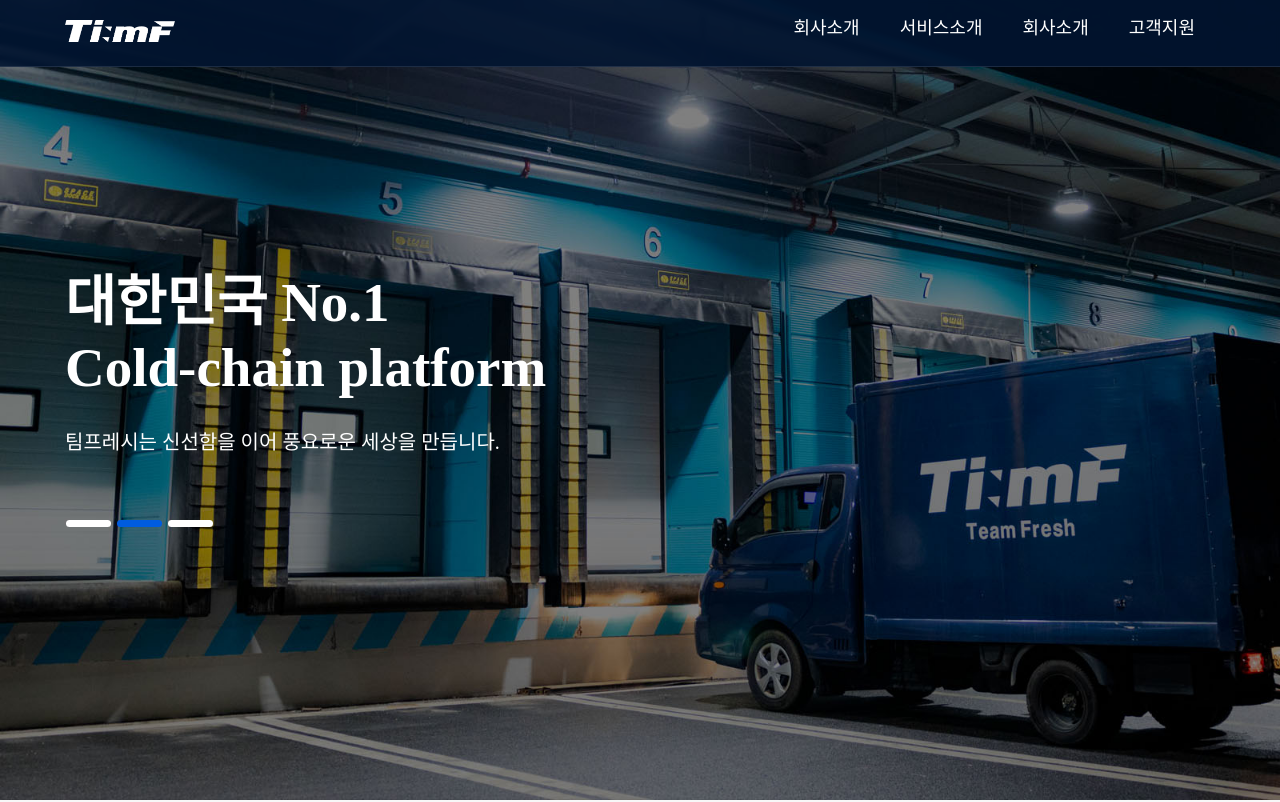
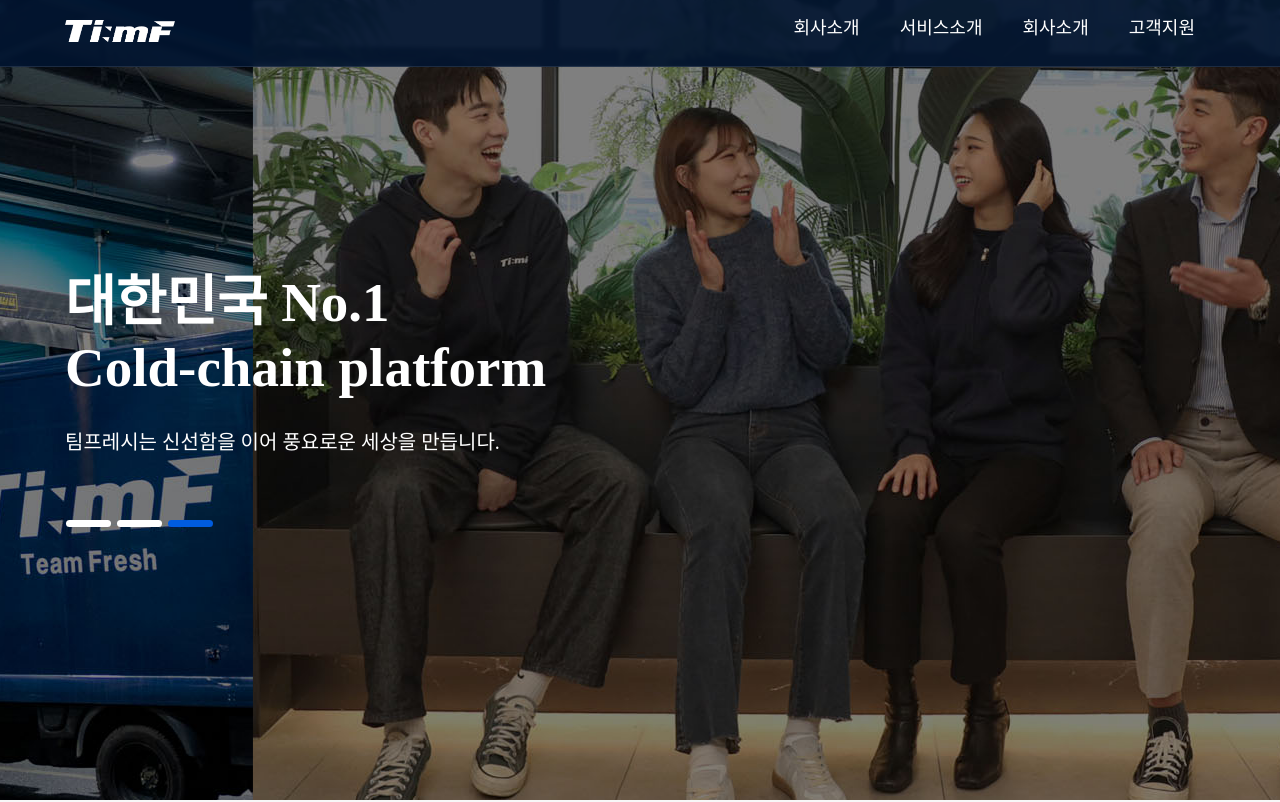
Before and after one commit to KongWooJeong/TeamFreash, a React (Create React App) app: page / in a window 1280 px wide. Shown: the top 802 px of the page. Built offline with nearby package versions, Linux system fonts and the light colour scheme.

Commit message:
feat: Add image css styles

```diff
--- a/src/components/Image.tsx
+++ b/src/components/Image.tsx
@@ -16,7 +16,9 @@
   position: relative;
   width: 100%;
   height: 100vh;
-  min-width: 1210px;
+  min-width: 1150px;
+  max-width: 2000px;
+  min-height: ;
   overflow: hidden;
   background-color: black;
 
@@ -63,11 +65,10 @@
     display: inline-flex;
     align-items: center;
     justify-content: center;
-    height: 100%;
 
     img {
       width: 100%;
-      height: 100vh;
+      min-height: 1000px;
       object-fit: cover;
     }
   }
@@ -118,7 +119,7 @@
     display: inline-flex;
     align-items: center;
     justify-content: center;
-    height: 100%;
+    height: 100vh;
 
     img {
       width: 100%;
@@ -140,7 +141,7 @@
 
         return prevState + 1;
       });
-    }, 5000);
+    }, 3000);
 
     return () => {
       clearInterval(intervalId);
```
